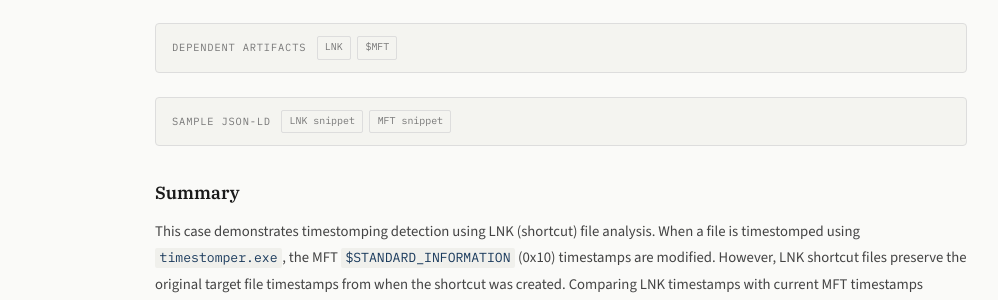
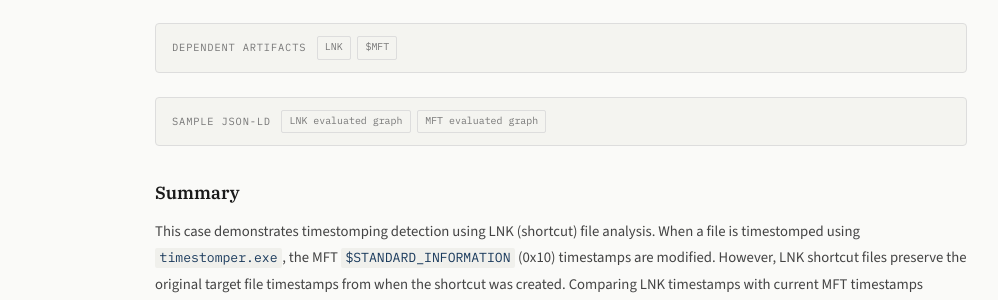
Before and after one commit to ioi-framework/ioi-framework.github.io, a Jekyll site: the page built from _cases/af-011.md, in a window 1280 px wide and 900 px high. Shown: the part 305-605 px from the top of the window, without its empty margins (79-1077 px from the left). Built offline with Jekyll 4.4.1, drawn with Linux system fonts in a browser that asks for light colours.

Commit message:
point case links to evaluated AF-011 and AF-012 graphs

```diff
--- a/_cases/af-011.md
+++ b/_cases/af-011.md
@@ -16,10 +16,10 @@
 tools_used:
   - timestomper.exe
 sample_jsonld:
-  - label: LNK snippet
-    href: https://github.com/ioi-framework/ioi-framework/blob/main/CASES/AF-011/snippets/lnk_snippet.jsonld
-  - label: MFT snippet
-    href: https://github.com/ioi-framework/ioi-framework/blob/main/CASES/AF-011/snippets/mft_snippet.jsonld
+  - label: LNK evaluated graph
+    href: https://github.com/ioi-framework/ioi-framework/blob/main/CASES/AF-011/snippets/lnk_files.jsonld
+  - label: MFT evaluated graph
+    href: https://github.com/ioi-framework/ioi-framework/blob/main/CASES/AF-011/snippets/mft_lnk_filtered.jsonld
 ---
 
 ## Summary
```
Also changed, not shown: _cases/af-012.md (+2 -2 lines), 2 other files.
